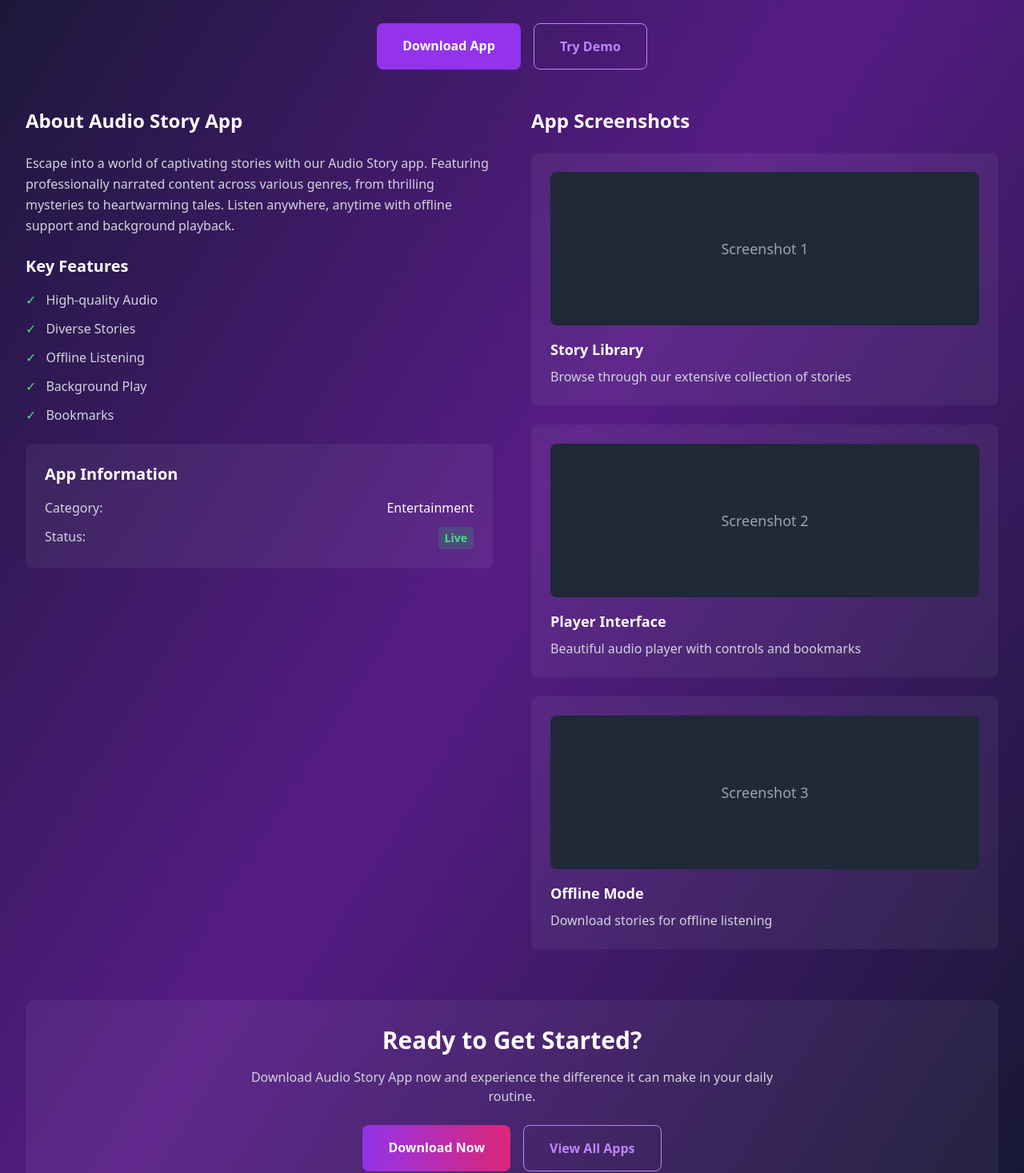
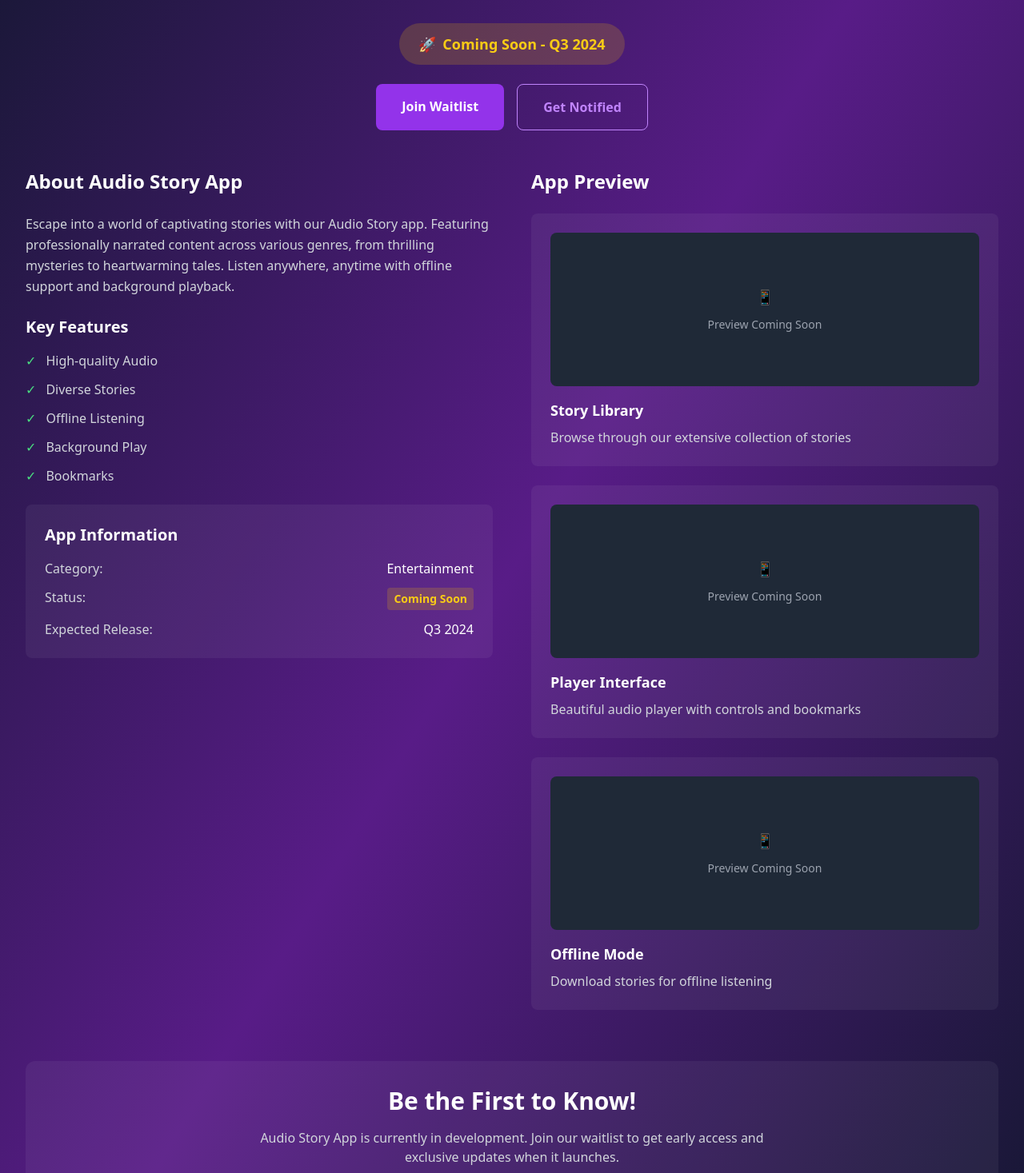
Before and after one commit to Rudransh33/RudNex-Digital, a Next.js app in the folder frontend/: page /apps/audio-story in a window 1280 px wide. Shown: the part 363-1830 px from the top of the page at 80% size. Built offline with nearby package versions, Linux system fonts and the light colour scheme.

Commit message:
Updated apps and index pages

```diff
--- a/frontend/pages/apps/[id].js
+++ b/frontend/pages/apps/[id].js
@@ -16,7 +16,7 @@ export default function AppDetail() {
       description: 'Stay organized with our powerful offline ToDo app with multi-language support, reminders, and categories',
       icon: '✅',
       category: 'Productivity',
-      status: 'Live',
+      status: 'Coming Soon',
       features: ['Offline Sync', 'Multi-language', 'Smart Reminders', 'Task Categories', 'Priority Levels'],
       longDescription: 'Stay organized and boost your productivity with our comprehensive ToDo List app. Designed for modern life, it works seamlessly offline and syncs when you\'re back online. Available in multiple languages, it helps you manage tasks, set reminders, and organize your life with ease.',
       screenshots: [
@@ -25,7 +25,8 @@ export default function AppDetail() {
         { title: 'Reminders', description: 'Smart reminder system to keep you on track' }
       ],
       downloadUrl: '#',
-      demoUrl: '/apps/todo-app/demo'
+      demoUrl: '#',
+      releaseDate: 'Q2 2024'
     },
     'audio-story': {
       id: 'audio-story',
@@ -33,7 +34,7 @@ export default function AppDetail() {
       description: 'Immerse yourself in captivating audio stories and dramas with high-quality narration',
       icon: '🎧',
       category: 'Entertainment',
-      status: 'Live',
+      status: 'Coming Soon',
       features: ['High-quality Audio', 'Diverse Stories', 'Offline Listening', 'Background Play', 'Bookmarks'],
       longDescription: 'Escape into a world of captivating stories with our Audio Story app. Featuring professionally narrated content across various genres, from thrilling mysteries to heartwarming tales. Listen anywhere, anytime with offline support and background playback.',
       screenshots: [
@@ -42,7 +43,8 @@ export default function AppDetail() {
         { title: 'Offline Mode', description: 'Download stories for offline listening' }
       ],
       downloadUrl: '#',
-      demoUrl: '/apps/audio-story/demo'
+      demoUrl: '#',
+      releaseDate: 'Q3 2024'
     }
   }
 
@@ -117,12 +119,19 @@ export default function AppDetail() {
             <div className="text-8xl mb-6">{app.icon}</div>
             <h1 className="text-4xl md:text-5xl font-bold text-white mb-4">{app.name}</h1>
             <p className="text-xl text-gray-300 max-w-3xl mx-auto mb-6">{app.description}</p>
+
+            {/* Coming Soon Badge */}
+            <div className="inline-flex items-center bg-yellow-500/20 text-yellow-400 px-6 py-3 rounded-full text-lg font-semibold mb-6">
+              <span className="mr-2">🚀</span>
+              Coming Soon - {app.releaseDate}
+            </div>
+
             <div className="flex flex-col sm:flex-row gap-4 justify-center">
-              <Link href={app.downloadUrl} className="bg-purple-600 hover:bg-purple-700 text-white px-8 py-4 rounded-lg font-semibold transition-colors">
-                Download App
+              <Link href="/contact" className="bg-purple-600 hover:bg-purple-700 text-white px-8 py-4 rounded-lg font-semibold transition-colors">
+                Join Waitlist
               </Link>
-              <Link href={app.demoUrl} className="border border-purple-400 text-purple-400 hover:bg-purple-400 hover:text-white px-8 py-4 rounded-lg font-semibold transition-colors">
-                Try Demo
+              <Link href="/contact" className="border border-purple-400 text-purple-400 hover:bg-purple-400 hover:text-white px-8 py-4 rounded-lg font-semibold transition-colors">
+                Get Notified
               </Link>
             </div>
           </div>
@@ -155,11 +164,13 @@ export default function AppDetail() {
                   </div>
                   <div className="flex justify-between">
                     <span className="text-gray-300">Status:</span>
-                    <span className={`px-2 py-1 rounded text-sm font-semibold ${
-                      app.status === 'Live' ? 'bg-green-500/20 text-green-400' : 'bg-yellow-500/20 text-yellow-400'
-                    }`}>
+                    <span className="px-2 py-1 rounded text-sm font-semibold bg-yellow-500/20 text-yellow-400">
                       {app.status}
                     </span>
+                  </div>
+                  <div className="flex justify-between">
+                    <span className="text-gray-300">Expected Release:</span>
+                    <span className="text-white">{app.releaseDate}</span>
                   </div>
                 </div>
               </div>
@@ -167,12 +178,15 @@ export default function AppDetail() {
 
             {/* Screenshots */}
             <div>
-              <h2 className="text-2xl font-bold text-white mb-6">App Screenshots</h2>
+              <h2 className="text-2xl font-bold text-white mb-6">App Preview</h2>
               <div className="space-y-6">
                 {app.screenshots.map((screenshot, index) => (
                   <div key={index} className="bg-white/5 rounded-lg p-6">
                     <div className="bg-gray-800 rounded-lg h-48 mb-4 flex items-center justify-center">
-                      <span className="text-gray-400 text-lg">Screenshot {index + 1}</span>
+                      <div className="text-center">
+                        <span className="text-gray-400 text-lg block mb-2">📱</span>
+                        <span className="text-gray-400 text-sm">Preview Coming Soon</span>
+                      </div>
                     </div>
                     <h3 className="text-lg font-semibold text-white mb-2">{screenshot.title}</h3>
                     <p className="text-gray-300">{screenshot.description}</p>
@@ -182,15 +196,15 @@ export default function AppDetail() {
             </div>
           </div>
 
-          {/* CTA Section */}
+          {/* Coming Soon CTA Section */}
           <div className="text-center bg-white/5 rounded-xl p-8">
-            <h2 className="text-3xl font-bold text-white mb-4">Ready to Get Started?</h2>
+            <h2 className="text-3xl font-bold text-white mb-4">Be the First to Know!</h2>
             <p className="text-gray-300 mb-6 max-w-2xl mx-auto">
-              Download {app.name} now and experience the difference it can make in your daily routine.
+              {app.name} is currently in development. Join our waitlist to get early access and exclusive updates when it launches.
             </p>
             <div className="flex flex-col sm:flex-row gap-4 justify-center">
-              <Link href={app.downloadUrl} className="bg-gradient-to-r from-purple-600 to-pink-600 hover:from-purple-700 hover:to-pink-700 text-white px-8 py-4 rounded-lg font-semibold transition-all transform hover:scale-105">
-                Download Now
+              <Link href="/contact" className="bg-gradient-to-r from-purple-600 to-pink-600 hover:from-purple-700 hover:to-pink-700 text-white px-8 py-4 rounded-lg font-semibold transition-all transform hover:scale-105">
+                Join Waitlist
               </Link>
               <Link href="/apps" className="border border-purple-400 text-purple-400 hover:bg-purple-400 hover:text-white px-8 py-4 rounded-lg font-semibold transition-colors">
                 View All Apps
--- a/frontend/pages/apps/index.js
+++ b/frontend/pages/apps/index.js
@@ -12,8 +12,9 @@ export default function Apps() {
       description: 'Stay organized with our powerful offline ToDo app with multi-language support, reminders, and categories',
       icon: '✅',
       category: 'Productivity',
-      status: 'Live',
-      features: ['Offline Sync', 'Multi-language', 'Smart Reminders', 'Task Categories', 'Priority Levels']
+      status: 'Coming Soon',
+      features: ['Offline Sync', 'Multi-language', 'Smart Reminders', 'Task Categories', 'Priority Levels'],
+      releaseDate: 'Q2 2024'
     },
     {
       id: 'audio-story',
@@ -21,8 +22,9 @@ export default function Apps() {
       description: 'Immerse yourself in captivating audio stories and dramas with high-quality narration',
       icon: '🎧',
       category: 'Entertainment',
-      status: 'Live',
-      features: ['High-quality Audio', 'Diverse Stories', 'Offline Listening', 'Background Play', 'Bookmarks']
+      status: 'Coming Soon',
+      features: ['High-quality Audio', 'Diverse Stories', 'Offline Listening', 'Background Play', 'Bookmarks'],
+      releaseDate: 'Q3 2024'
     }
   ]
 
@@ -103,9 +105,7 @@ export default function Apps() {
               <div key={app.id} className="bg-white/5 backdrop-blur-sm rounded-xl p-8 border border-white/10 hover:border-purple-400/50 transition-all hover:transform hover:scale-105">
                 <div className="flex items-start justify-between mb-6">
                   <div className="text-6xl">{app.icon}</div>
-                  <div className={`px-3 py-1 rounded-full text-sm font-semibold ${
-                    app.status === 'Live' ? 'bg-green-500/20 text-green-400' : 'bg-yellow-500/20 text-yellow-400'
-                  }`}>
+                  <div className="px-3 py-1 rounded-full text-sm font-semibold bg-yellow-500/20 text-yellow-400">
                     {app.status}
                   </div>
                 </div>
@@ -116,6 +116,9 @@ export default function Apps() {
                 <div className="mb-6">
                   <span className="inline-block bg-purple-500/20 text-purple-400 px-3 py-1 rounded text-sm font-medium">
                     {app.category}
+                  </span>
+                  <span className="inline-block bg-blue-500/20 text-blue-400 px-3 py-1 rounded text-sm font-medium ml-2">
+                    {app.releaseDate}
                   </span>
                 </div>
 
@@ -133,7 +136,7 @@ export default function Apps() {
 
                 <div className="text-center">
                   <Link href={`/apps/${app.id}`} className="bg-purple-600 hover:bg-purple-700 text-white px-6 py-3 rounded-lg font-semibold transition-colors">
-                    {app.status === 'Live' ? 'Try it now' : 'Learn more'}
+                    Learn More
                   </Link>
                 </div>
               </div>
@@ -147,6 +150,19 @@ export default function Apps() {
               <p className="text-gray-300">Try adjusting your search terms</p>
             </div>
           )}
+
+          {/* Coming Soon CTA */}
+          <div className="text-center mt-16">
+            <div className="bg-white/5 backdrop-blur-sm rounded-xl p-8 border border-white/10">
+              <h2 className="text-3xl font-bold text-white mb-4">Excited About Our Apps?</h2>
+              <p className="text-xl text-gray-300 mb-6 max-w-2xl mx-auto">
+                Our apps are currently in development. Join our waitlist to be the first to know when they launch!
+              </p>
+              <Link href="/contact" className="bg-gradient-to-r from-purple-600 to-pink-600 hover:from-purple-700 hover:to-pink-700 text-white px-8 py-4 rounded-lg font-semibold transition-all transform hover:scale-105">
+                Join Waitlist
+              </Link>
+            </div>
+          </div>
         </div>
       </main>
 
```
Also changed, not shown: frontend/pages/index.js (+4 -4 lines).
